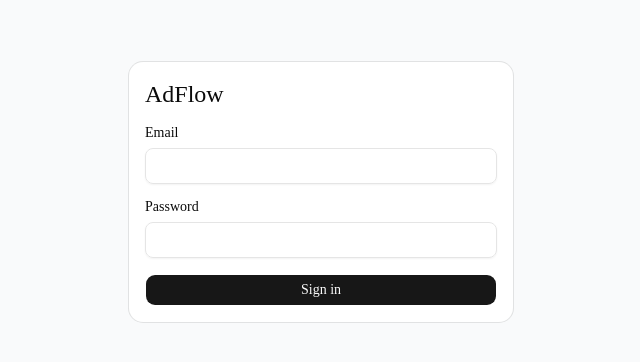
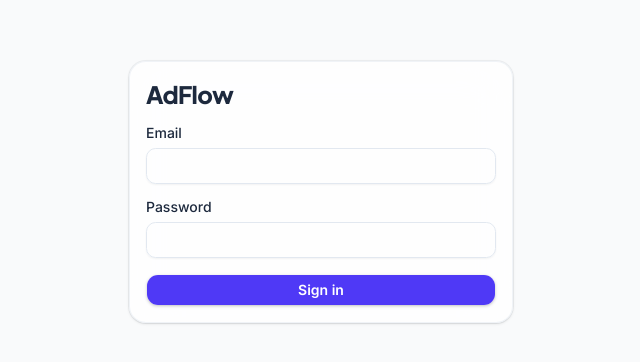
Before and after one commit to Daan-wq/adflow, a Next.js app: page /login in a window 1280 px wide. Shown: the part 208-570 px from the top of the page, without its empty margins (319-959 px from the left). Built offline with nearby package versions, Linux system fonts and the light colour scheme.

Commit message:
feat: modernize dashboard UI to clean SaaS style

```diff
--- a/app/globals.css
+++ b/app/globals.css
@@ -8,6 +8,7 @@
   --color-background: var(--background);
   --color-foreground: var(--foreground);
   --font-sans: var(--font-sans);
+  --font-heading: var(--font-heading);
   --font-mono: var(--font-geist-mono);
   --color-sidebar-ring: var(--sidebar-ring);
   --color-sidebar-border: var(--sidebar-border);
@@ -48,72 +49,72 @@
 }
 
 :root {
-  --background: oklch(1 0 0);
-  --foreground: oklch(0.145 0 0);
+  --background: oklch(1 0 0); /* Pure white */
+  --foreground: oklch(0.279 0.041 260.031); /* Slate 900 */
   --card: oklch(1 0 0);
-  --card-foreground: oklch(0.145 0 0);
+  --card-foreground: oklch(0.279 0.041 260.031);
   --popover: oklch(1 0 0);
-  --popover-foreground: oklch(0.145 0 0);
-  --primary: oklch(0.205 0 0);
-  --primary-foreground: oklch(0.985 0 0);
-  --secondary: oklch(0.97 0 0);
-  --secondary-foreground: oklch(0.205 0 0);
-  --muted: oklch(0.97 0 0);
-  --muted-foreground: oklch(0.556 0 0);
-  --accent: oklch(0.97 0 0);
-  --accent-foreground: oklch(0.205 0 0);
+  --popover-foreground: oklch(0.279 0.041 260.031);
+  --primary: oklch(0.511 0.262 276.966); /* Indigo 600 */
+  --primary-foreground: oklch(1 0 0); /* White */
+  --secondary: oklch(0.968 0.007 247.896); /* Slate 100 */
+  --secondary-foreground: oklch(0.279 0.041 260.031);
+  --muted: oklch(0.968 0.007 247.896);
+  --muted-foreground: oklch(0.551 0.027 264.364); /* Slate 500 */
+  --accent: oklch(0.968 0.007 247.896);
+  --accent-foreground: oklch(0.279 0.041 260.031);
   --destructive: oklch(0.577 0.245 27.325);
-  --border: oklch(0.922 0 0);
-  --input: oklch(0.922 0 0);
-  --ring: oklch(0.708 0 0);
+  --border: oklch(0.929 0.013 255.508); /* Slate 200 */
+  --input: oklch(0.929 0.013 255.508);
+  --ring: oklch(0.511 0.262 276.966); /* Indigo ring */
   --chart-1: oklch(0.809 0.105 251.813);
   --chart-2: oklch(0.623 0.214 259.815);
   --chart-3: oklch(0.546 0.245 262.881);
   --chart-4: oklch(0.488 0.243 264.376);
   --chart-5: oklch(0.424 0.199 265.638);
-  --radius: 0.625rem;
-  --sidebar: oklch(0.985 0 0);
-  --sidebar-foreground: oklch(0.145 0 0);
-  --sidebar-primary: oklch(0.205 0 0);
-  --sidebar-primary-foreground: oklch(0.985 0 0);
-  --sidebar-accent: oklch(0.97 0 0);
-  --sidebar-accent-foreground: oklch(0.205 0 0);
-  --sidebar-border: oklch(0.922 0 0);
-  --sidebar-ring: oklch(0.708 0 0);
+  --radius: 0.75rem; /* Smoother SaaS radius */
+  --sidebar: oklch(0.968 0.007 247.896); /* Light slate matching muted */
+  --sidebar-foreground: oklch(0.279 0.041 260.031);
+  --sidebar-primary: oklch(0.511 0.262 276.966);
+  --sidebar-primary-foreground: oklch(1 0 0);
+  --sidebar-accent: oklch(0.929 0.013 255.508);
+  --sidebar-accent-foreground: oklch(0.279 0.041 260.031);
+  --sidebar-border: oklch(0.929 0.013 255.508);
+  --sidebar-ring: oklch(0.511 0.262 276.966);
 }
 
 .dark {
-  --background: oklch(0.145 0 0);
-  --foreground: oklch(0.985 0 0);
-  --card: oklch(0.205 0 0);
-  --card-foreground: oklch(0.985 0 0);
-  --popover: oklch(0.205 0 0);
-  --popover-foreground: oklch(0.985 0 0);
-  --primary: oklch(0.922 0 0);
-  --primary-foreground: oklch(0.205 0 0);
-  --secondary: oklch(0.269 0 0);
-  --secondary-foreground: oklch(0.985 0 0);
-  --muted: oklch(0.269 0 0);
-  --muted-foreground: oklch(0.708 0 0);
-  --accent: oklch(0.269 0 0);
-  --accent-foreground: oklch(0.985 0 0);
+  --background: oklch(0.129 0.042 264.695); /* Slate 950 */
+  --foreground: oklch(0.984 0.003 247.858); /* Slate 50 */
+  --card: oklch(0.208 0.042 265.755); /* Slate 900 */
+  --card-foreground: oklch(0.984 0.003 247.858);
+  --popover: oklch(0.208 0.042 265.755);
+  --popover-foreground: oklch(0.984 0.003 247.858);
+  --primary: oklch(0.585 0.233 277.117); /* Indigo 500 */
+  --primary-foreground: oklch(1 0 0);
+  --secondary: oklch(0.268 0.034 262.338); /* Slate 800 */
+  --secondary-foreground: oklch(0.984 0.003 247.858);
+  --muted: oklch(0.268 0.034 262.338);
+  --muted-foreground: oklch(0.704 0.04 256.788); /* Slate 400 */
+  --accent: oklch(0.268 0.034 262.338);
+  --accent-foreground: oklch(0.984 0.003 247.858);
   --destructive: oklch(0.704 0.191 22.216);
-  --border: oklch(1 0 0 / 10%);
-  --input: oklch(1 0 0 / 15%);
-  --ring: oklch(0.556 0 0);
+  --border: oklch(0.268 0.034 262.338); /* Slate 800 */
+  --input: oklch(0.268 0.034 262.338);
+  --ring: oklch(0.585 0.233 277.117);
   --chart-1: oklch(0.809 0.105 251.813);
   --chart-2: oklch(0.623 0.214 259.815);
   --chart-3: oklch(0.546 0.245 262.881);
   --chart-4: oklch(0.488 0.243 264.376);
   --chart-5: oklch(0.424 0.199 265.638);
-  --sidebar: oklch(0.205 0 0);
-  --sidebar-foreground: oklch(0.985 0 0);
-  --sidebar-primary: oklch(0.488 0.243 264.376);
-  --sidebar-primary-foreground: oklch(0.985 0 0);
-  --sidebar-accent: oklch(0.269 0 0);
-  --sidebar-accent-foreground: oklch(0.985 0 0);
-  --sidebar-border: oklch(1 0 0 / 10%);
-  --sidebar-ring: oklch(0.556 0 0);
+  --sidebar: oklch(0.208 0.042 265.755);
+  --sidebar-foreground: oklch(0.984 0.003 247.858);
+  --sidebar-primary: oklch(0.585 0.233 277.117);
+  --sidebar-primary-foreground: oklch(1 0 0);
+  --sidebar-accent: oklch(0.268 0.034 262.338);
+  --sidebar-accent-foreground: oklch(0.984 0.003 247.858);
+  --sidebar-border: oklch(0.268 0.034 262.338);
+  --sidebar-ring: oklch(0.585 0.233 277.117);
 }
 
 @layer base {
@@ -126,4 +127,7 @@
   html {
     @apply font-sans;
   }
+  h1, h2, h3, h4, h5, h6 {
+    @apply font-heading tracking-tight font-extrabold; /* Strong modern headings */
+  }
 }
--- a/app/layout.tsx
+++ b/app/layout.tsx
@@ -1,14 +1,14 @@
 import type { Metadata } from "next";
-import { Geist, Geist_Mono } from "next/font/google";
+import { Inter, Plus_Jakarta_Sans } from "next/font/google";
 import "./globals.css";
 
-const geistSans = Geist({
-  variable: "--font-geist-sans",
+const fontSans = Inter({
+  variable: "--font-sans",
   subsets: ["latin"],
 });
 
-const geistMono = Geist_Mono({
-  variable: "--font-geist-mono",
+const fontHeading = Plus_Jakarta_Sans({
+  variable: "--font-heading",
   subsets: ["latin"],
 });
 
@@ -25,7 +25,7 @@ export default function RootLayout({
   return (
     <html
       lang="en"
-      className={`${geistSans.variable} ${geistMono.variable} h-full antialiased`}
+      className={`${fontSans.variable} ${fontHeading.variable} font-sans h-full antialiased`}
     >
       <body className="min-h-full flex flex-col">{children}</body>
     </html>
--- a/components/ui/button.tsx
+++ b/components/ui/button.tsx
@@ -6,11 +6,11 @@ import { cva, type VariantProps } from "class-variance-authority"
 import { cn } from "@/lib/utils"
 
 const buttonVariants = cva(
-  "group/button inline-flex shrink-0 items-center justify-center rounded-lg border border-transparent bg-clip-padding text-sm font-medium whitespace-nowrap transition-all outline-none select-none focus-visible:border-ring focus-visible:ring-3 focus-visible:ring-ring/50 active:translate-y-px disabled:pointer-events-none disabled:opacity-50 aria-invalid:border-destructive aria-invalid:ring-3 aria-invalid:ring-destructive/20 dark:aria-invalid:border-destructive/50 dark:aria-invalid:ring-destructive/40 [&_svg]:pointer-events-none [&_svg]:shrink-0 [&_svg:not([class*='size-'])]:size-4",
+  "group/button inline-flex shrink-0 items-center justify-center rounded-lg border border-transparent bg-clip-padding text-sm font-semibold whitespace-nowrap transition-all duration-200 cursor-pointer outline-none select-none hover:shadow-md active:scale-[0.98] shadow-sm focus-visible:border-ring focus-visible:ring-3 focus-visible:ring-ring/50 disabled:pointer-events-none disabled:opacity-50 aria-invalid:border-destructive aria-invalid:ring-3 aria-invalid:ring-destructive/20 dark:aria-invalid:border-destructive/50 dark:aria-invalid:ring-destructive/40 [&_svg]:pointer-events-none [&_svg]:shrink-0 [&_svg:not([class*='size-'])]:size-4",
   {
     variants: {
       variant: {
-        default: "bg-primary text-primary-foreground [a]:hover:bg-primary/80",
+        default: "bg-primary text-primary-foreground hover:opacity-90 [a]:hover:bg-primary/80",
         outline:
           "border-border bg-background hover:bg-muted hover:text-foreground aria-expanded:bg-muted aria-expanded:text-foreground dark:border-input dark:bg-input/30 dark:hover:bg-input/50",
         secondary:
--- a/components/ui/card.tsx
+++ b/components/ui/card.tsx
@@ -12,7 +12,7 @@ function Card({
       data-slot="card"
       data-size={size}
       className={cn(
-        "group/card flex flex-col gap-4 overflow-hidden rounded-xl bg-card py-4 text-sm text-card-foreground ring-1 ring-foreground/10 has-data-[slot=card-footer]:pb-0 has-[>img:first-child]:pt-0 data-[size=sm]:gap-3 data-[size=sm]:py-3 data-[size=sm]:has-data-[slot=card-footer]:pb-0 *:[img:first-child]:rounded-t-xl *:[img:last-child]:rounded-b-xl",
+        "group/card flex flex-col gap-4 overflow-hidden rounded-xl bg-card/80 backdrop-blur-xl border border-border/50 shadow-sm transition-all duration-200 hover:shadow-md py-4 text-sm text-card-foreground ring-1 ring-foreground/5 has-data-[slot=card-footer]:pb-0 has-[>img:first-child]:pt-0 data-[size=sm]:gap-3 data-[size=sm]:py-3 data-[size=sm]:has-data-[slot=card-footer]:pb-0 *:[img:first-child]:rounded-t-xl *:[img:last-child]:rounded-b-xl",
         className
       )}
       {...props}
@@ -38,7 +38,7 @@ function CardTitle({ className, ...props }: React.ComponentProps<"div">) {
     <div
       data-slot="card-title"
       className={cn(
-        "text-base leading-snug font-medium group-data-[size=sm]/card:text-sm",
+        "text-base leading-snug font-heading font-extrabold tracking-tight group-data-[size=sm]/card:text-sm",
         className
       )}
       {...props}
```
